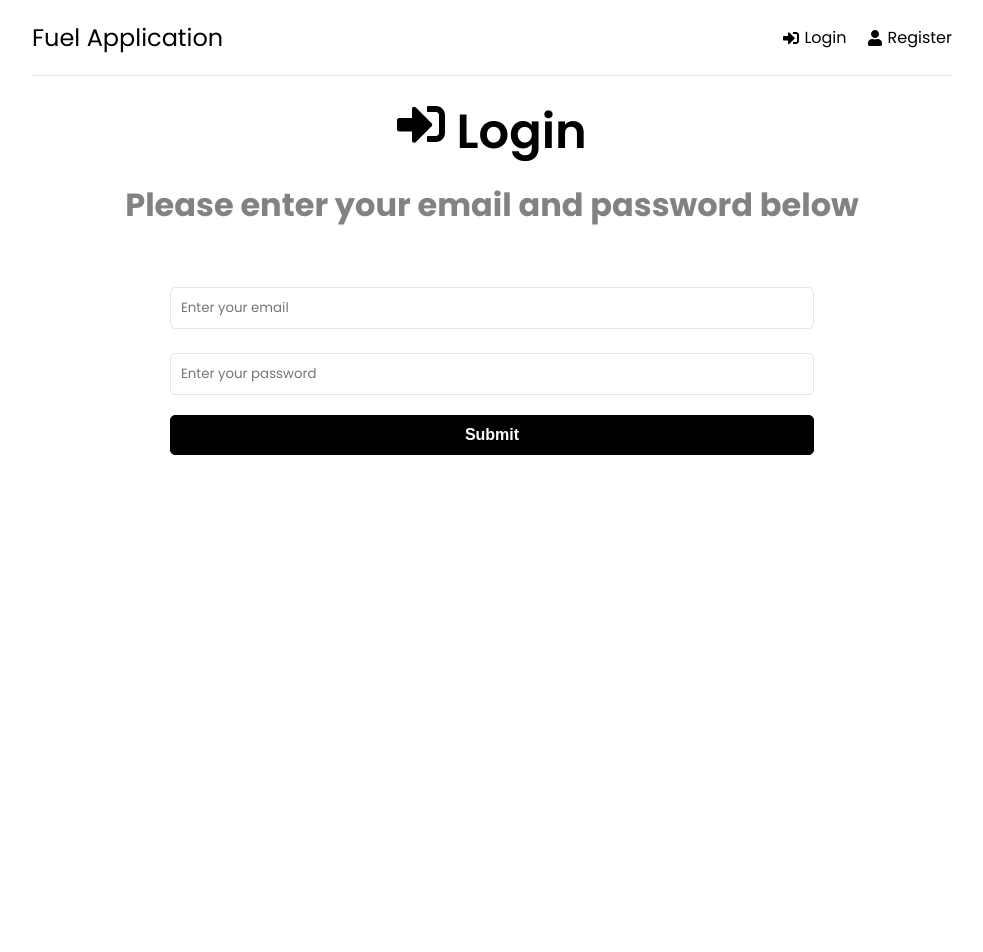
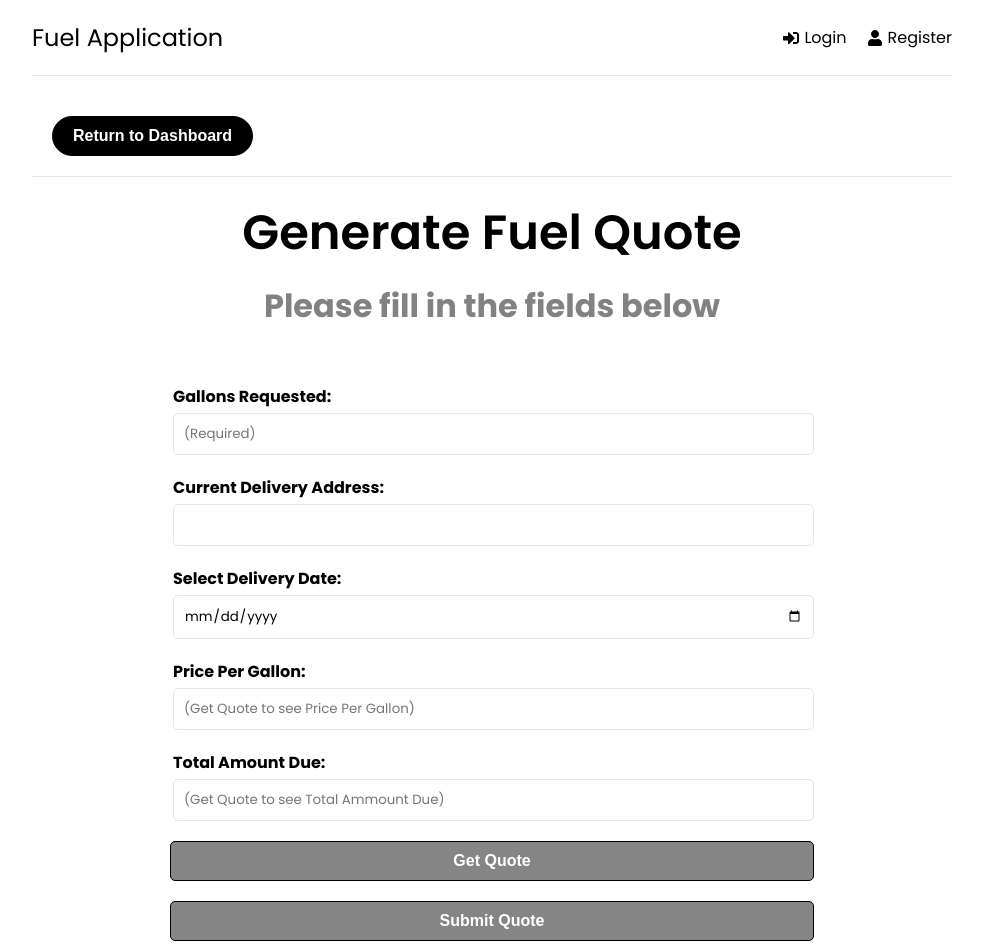
Before and after one commit to dcarlon00/SWE-Project, a React (Create React App) app in the folder frontend/: page /FuelFormPage in a window 1280 px wide. Before the commit this address led to /Login. Shown: the top 952 px of the page, without its empty margins (148-1131 px from the left). Before the commit the page ends 800 px from the top, so only its background shows below. Built offline with nearby package versions, Linux system fonts and the light colour scheme.

Commit message:
Moving Files Around

```diff
--- a/frontend/src/components/FuelForm.jsx
+++ b/frontend/src/components/FuelForm.jsx
@@ -1,30 +1,21 @@
-
+import React from 'react'
 import { useState, useEffect } from 'react'
 import {useNavigate} from 'react-router-dom'
 import {useDispatch, useSelector} from 'react-redux'
 import {createForm, reset} from '../features/forms/formSlice'
 import Spinner from '../components/Spinner'
+import Pricing from '../components/Pricing'
 import {getProfile} from '../features/profile/profileSlice'
 
 
 
-function FuelForm() {
+function FuelForm({formLength}) {
     const dispatch = useDispatch()
     const navigate = useNavigate()
 
 
     const {user} = useSelector((state) => state.auth)
-
-    useEffect(() => {
-        if(!user){
-            navigate('/Login') //should be /login
-        }
-
-    }, [user, navigate])
-
     const {profile, isLoading, isError, message} = useSelector((state) => state.profile)
-
-    //Allows us to access userData.
 
     useEffect(() => {
         if(isError){
@@ -42,9 +33,11 @@ function FuelForm() {
         galReq: '',
         delAdd: '',
         delDate: '',
-        ppGal: 10,   //placeholders since Pricing module isn't implemeneted
-        total: 100,
+        ppGal: '',   //placeholders since Pricing module isn't implemeneted
+        total: '',
     })
+
+    const [submitDisable, setsubmitDisable] = React.useState(true);
 
     if(isLoading){
         return <Spinner />
@@ -57,14 +50,29 @@ function FuelForm() {
         var delAdd = `${profile[0].addressOne}`
     }
 
-
-
     const onChange = (e) => {
         setFormData((prevState) => ({
           ...prevState,
           [e.target.name]: e.target.value,
         }))
+
+        setsubmitDisable(true)
+
       }
+
+    const handleGetQuoteClick = (e) => {
+        e.preventDefault()
+
+        var priceReport = Pricing(galReq, profile[0].state, formLength)
+        setFormData((prevState) => ({
+            ...prevState,
+            ppGal: priceReport.ppGal,
+            total: priceReport.roundedTotal,
+        }))
+
+        setsubmitDisable(false)
+
+    }
 
     const onSubmit = e => {
         e.preventDefault()
@@ -83,6 +91,11 @@ function FuelForm() {
     }
 
 
+    /*if(isLoading){
+        return <Spinner />
+    }*/
+
+
   return (
     <>
 <section className="form">
@@ -94,7 +107,7 @@ function FuelForm() {
                     className='form-control'
                     id="galReq"
                     name="galReq"
-                    value={galReq} onChange={onChange}
+                    defaultValue={galReq} onChange={onChange}
                     placeholder="(Required)"
                 />
                 </label>
@@ -107,7 +120,7 @@ function FuelForm() {
                     className='form-control'
                     id="delAdd"
                     name="delAdd"
-                    value={delAdd} onChange={onChange}
+                    //value={delAdd}
                     defaultValue={delAdd}
                     placeholder={delAdd}
                 />
@@ -121,7 +134,7 @@ function FuelForm() {
                     className='form-control'
                     id="delDate"
                     name="delDate"
-                    value={delDate} onChange={onChange}
+                    defaultValue={delDate} onChange={onChange}
                 />
                 </label>
             </div>
@@ -135,8 +148,9 @@ function FuelForm() {
                     className='form-control'
                     id="ppGal"
                     name="ppGal"
-                    placeholder={ppGal}
-                    value={ppGal}
+                    placeholder='(Get Quote to see Price Per Gallon)'
+                    //value={ppGal}
+                    defaultValue={ppGal}
                     //onChange={onChange}
                 />
                 </label>
@@ -145,20 +159,28 @@ function FuelForm() {
             <div className="form-group">
                 <label>Total Amount Due:
                 <input
-                    ReadOnly
+                    readOnly
                     type="number"
                     step='0.01'
                     className='form-control'
                     id="total"
                     name="total"
-                    value={total}
+                    placeholder='(Get Quote to see Total Ammount Due)'
+                    //value={total}
+                    defaultValue={total}
                     //onChange={onChange}
                 />
                 </label>
             </div>
 
             <div className="form-group">
-                <button type="submit" className="btn btn-block">
+                <button type='button' className="btn btn-block" disabled={galReq == '' || delDate == ''} onClick={handleGetQuoteClick}>
+                    Get Quote
+                </button>
+            </div>
+
+            <div className="form-group">
+                <button type="submit" className="btn btn-block" disabled={submitDisable}>
                     Submit Quote
                 </button>
             </div>
--- /dev/null
+++ b/frontend/src/components/Pricing.jsx
@@ -0,0 +1,44 @@
+function Pricing(numGallons, delState, formLength) {
+    var gallons = parseInt(numGallons)
+    var locationFactor
+    var rateHistoryFactor
+    var galReqFactor
+    var companyProfitFactor = .1
+    var margin
+    var ppGal
+
+    console.log(formLength)
+
+    if (delState == "TX") {
+        locationFactor = .02
+    } else {
+        locationFactor = .04
+    }
+
+    if (formLength > 0) {
+        rateHistoryFactor = .01
+    } else {
+        rateHistoryFactor = 0
+    }
+
+    if (gallons > 1000) {
+        galReqFactor = .02
+    } else {
+        galReqFactor = .03
+    }
+
+    margin = (locationFactor - rateHistoryFactor + galReqFactor + companyProfitFactor) * 1.50
+    ppGal = margin + 1.50
+
+    var total = gallons * ppGal
+    var roundedTotal = total.toFixed(2)
+
+    return (
+        {
+            ppGal,
+            roundedTotal,
+        }
+    )
+}
+
+export default Pricing
--- a/frontend/src/index.css
+++ b/frontend/src/index.css
@@ -1,41 +1,33 @@
 @import url('https://fonts.googleapis.com/css2?family=Poppins:wght@300;400;600;700&display=swap');
-
 * {
   margin: 0;
   padding: 0;
   box-sizing: border-box;
 }
-
 body {
   font-family: 'Poppins', sans-serif;
   height: 100vh;
   background-color:#FFF;
 }
-
 a {
   text-decoration: none;
   color: #000;
 }
-
 p {
   line-height: 1.7;
 }
-
 ul {
   list-style: none;
 }
-
 li {
   line-height: 2.2;
 }
-
 h1,
 h2,
 h3 {
   font-weight: 600;
   margin-bottom: 10px;
 }
-
 .container {
   width: 100%;
   max-width: 960px;
@@ -43,7 +35,6 @@ h3 {
   padding: 0 20px;
   text-align: center;
 }
-
 .container2 {
   width: 100%;
   max-width: 960px;
@@ -55,7 +46,6 @@ h3 {
   border-bottom: 1px solid #e6e6e6;
   margin-bottom: 60px;
 }
-
 .header {
   display: flex;
   justify-content: space-between;
@@ -64,54 +54,44 @@ h3 {
   border-bottom: 1px solid #e6e6e6;
   margin-bottom: 20px;
 }
-
 .header ul {
   display: flex;
   align-items: center;
   justify-content: space-between;
 }
-
 .header ul li {
   margin-left: 20px;
 }
-
 .header ul li a {
   display: flex;
   align-items: center;
 }
-
 .header ul li a:hover {
   color: #777;
 }
-
 .header ul li a svg {
   margin-right: 5px;
 }
-
 .heading {
   font-size: 2rem;
   font-weight: 700;
   margin-bottom: 50px;
   padding: 0 20px;
 }
-
 .heading p {
   color: #828282;
 }
-
 .goals {
   display: grid;
   grid-template-columns: repeat(2, 1fr);
   gap: 10px;
 }
-
 .goal {
   background-color: #f4f4f4;
   margin: 10px 0;
   padding: 20px 0 10px;
   position: relative;
 }
-
 .goal .close {
   position: absolute;
   top: 10px;
@@ -120,17 +100,14 @@ h3 {
   border: none;
   background: none;
 }
-
 .form,
 .content {
   width: 70%;
   margin: 0 auto;
 }
-
 .form-group {
   margin-bottom: 10px;
 }
-
 .form-group input,
 .form-group textarea,
 .form-group select {
@@ -141,13 +118,11 @@ h3 {
   margin-bottom: 10px;
   font-family: inherit;
 }
-
 .form-group label {
   text-align: left;
   display: block;
   margin: 0 0 5px 3px;
 }
-
 .btn {
   padding: 10px 20px;
   border: 1px solid #000;
@@ -165,22 +140,40 @@ h3 {
 /*   border-right: none; */
 }
 
+.btn[disabled] {
+  padding: 10px 20px;
+  border: 1px solid #000;
+  border-radius: 5px;
+  background: rgb(133, 133, 133);
+  color: #fff;
+  font-size: 16px;
+  font-weight: 700;
+  cursor: pointer;
+  text-align: center;
+  appearance: button;
+  display: flex;
+  align-items: center;
+  justify-content: center;
+/*   border-right: none; */
+}
+
 .btn svg {
   margin-right: 8px;
 }
-
 .btn-reverse {
   background: #fff;
   color: #000;
 }
-
 .btn-block {
   width: 100%;
   margin-bottom: 20px;
 }
-
 .btn:hover {
   transform: scale(0.98);
+}
+
+.btn:hover[disabled] {
+  transform: scale(1);
 }
 
 .loadingSpinnerContainer {
@@ -195,7 +188,6 @@ h3 {
   justify-content: center;
   align-items: center;
 }
-
 .loadingSpinner {
   width: 64px;
   height: 64px;
@@ -204,7 +196,6 @@ h3 {
   border-radius: 50%;
   animation: spin 1.2s linear infinite;
 }
-
 .btn-group button {
   /* background-color: #04AA6D; */ /* Green background */
   /* border: 1px solid green; */ /* Green border */
@@ -226,23 +217,19 @@ h3 {
   align-items: center;
   justify-content: center;
 }
-
 /* Clear floats (clearfix hack) */
 .btn-group:after {
   content: "";
   clear: both;
   display: table;
 }
-
 .btn-group button:not(:last-child) {
   border-right: none; /* Prevent double borders */
 }
-
 /* Add a background color on hover */
 .btn-group button:hover {
   background-color: #727473;
 }
-
 @keyframes spin {
   0% {
     transform: rotate(0deg);
@@ -251,27 +238,21 @@ h3 {
     transform: rotate(360deg);
   }
 }
-
 @media (max-width: 600px) {
   .form {
     width: 90%;
   }
-
   .heading h1 {
     font-size: 2rem;
   }
-
   .heading p {
     font-size: 1.5rem;
   }
 }
-
-
 /*Gabriel Giron Profile css*/
 label {
   font-weight:bold;
 }
-
 input, .statedropdown{
   padding: 8px 8px;
   margin: 4px 0;
@@ -281,11 +262,9 @@ input, .statedropdown{
   transition: 0.5s;
   outline: none;
 }
-
 .profilelogout button {
   float:right;
 }
-
 .btn-group button a {
   color: #fff;
   display: block;
@@ -293,11 +272,9 @@ input, .statedropdown{
   width: 100%;
   line-height: 100%;
 }
-
 .header ul li a:hover {
   color: #fff;
 }
-
 /*
 .profileform, .profile {
   padding: 0%;
@@ -307,14 +284,12 @@ input, .statedropdown{
 .profile ::placeholder{
  color:#000;
 }
-
 .logo {
   font-size:x-large;
 }
 .btn-group {
   padding: 0%;
 }
-
 .formbutton{
   padding: 10px 20px;
   border: 1px solid #000;
@@ -329,25 +304,20 @@ input, .statedropdown{
   align-items: center;
   justify-content: center;
 }
-
 .formbutton:hover {
   background: #727473;
 }
-
 /*billy Profile css*/
-
 table {
   width: 100%;
   border: 2px solid;
   border-collapse: collapse;
 }
-
 th, td {
   border: 2px solid;
   text-align: left;
   padding: 5px;
 }
-
 #cssTable td
 {
     text-align: center;
```
